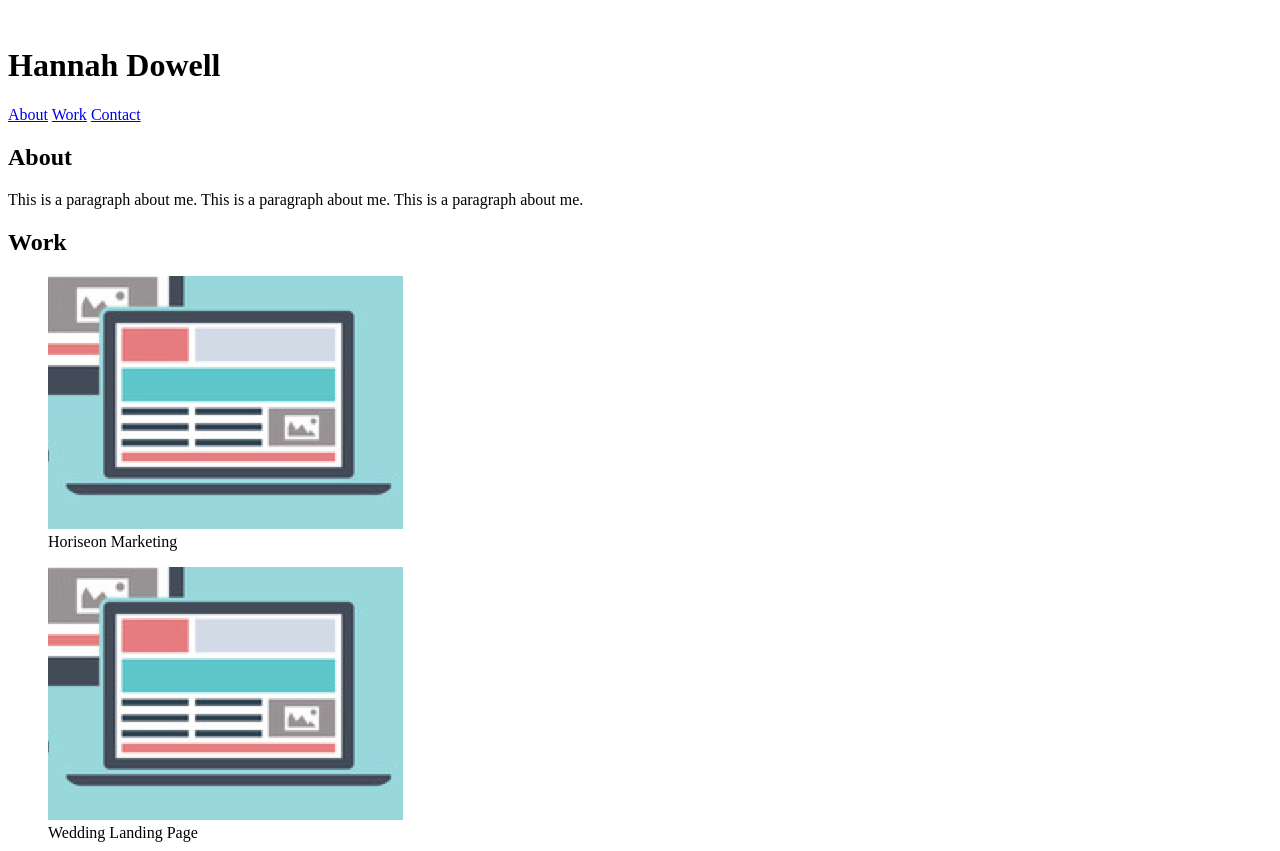
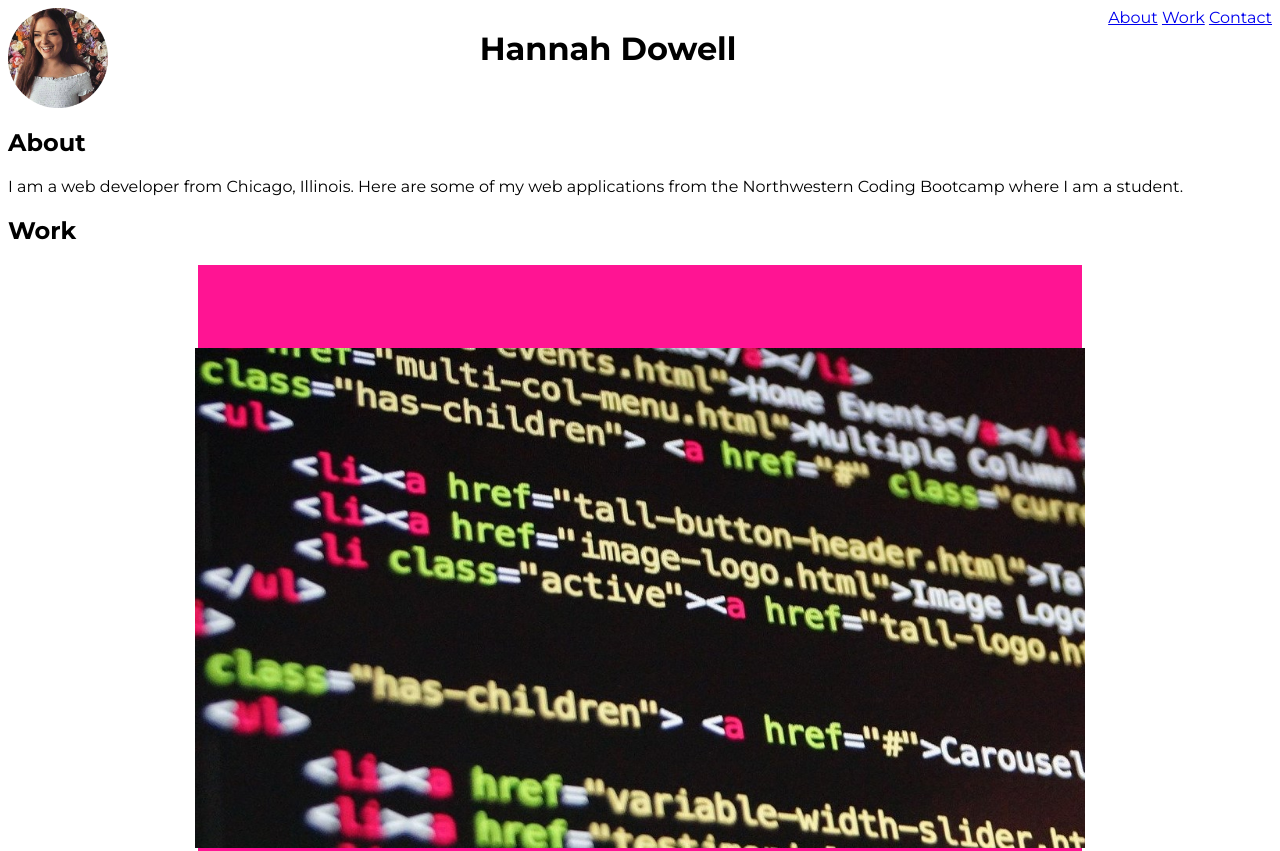
Before and after one commit to hrdowell/02-Homework, a plain HTML site: page index.html in a window 1280 px wide. Shown: the top 851 px of the page. Drawn offline with Linux system fonts and the light colour scheme.

Commit message:
CSS file started, grid styling added for work section, figures and figcaptions updated, contact links updated, googlefonts stylesheet added, headshot image added to header.

```diff
--- a/assets/style.css
+++ b/assets/style.css
@@ -0,0 +1,42 @@
+body {
+    font-family: 'Montserrat', sans-serif;
+}
+
+header {
+    display: flex;
+    justify-content: space-between;
+}
+
+section {
+    background-color: deeppink;
+    display: grid;
+    grid-template-columns: 50% 50%;
+    grid-template-rows: 50% 25% 25%;
+    width: 70%;
+    align-items: center;
+    margin: 0 auto;
+}
+
+
+#box1 {
+    grid-column: 1 / 3;
+
+}
+
+figure {
+    place-self: center;
+    margin: 50px;
+}
+
+figcaption {
+    display: flex;
+    justify-content: center;
+    border: 2px solid black;
+    background-color: chartreuse;
+    position: -10
+}
+/* MAIN STYLING */
+
+/* FIGURE STYLING */
+
+/* FOOTER STYLING */
--- a/index.html
+++ b/index.html
@@ -4,64 +4,64 @@
     <meta charset="UTF-8">
     <meta http-equiv="X-UA-Compatible" content="IE=edge">
     <meta name="viewport" content="width=device-width, initial-scale=1.0">
+    <link rel="stylesheet" href="./assets/style.css">
+    <link rel="preconnect" href="https://fonts.gstatic.com">
+    <link href="https://fonts.googleapis.com/css2?family=Montserrat:ital,wght@0,300;0,400;0,500;0,600;0,700;1,300;1,400;1,500;1,600&display=swap" rel="stylesheet">
     <title>Hannah Dowell's Portfolio</title>
 </head>
 <body>
     <header>
-      <img src="" alt="">
+        <img src="./assets/circle-cropped.png" width="100px" alt="photo of Hannah Dowell">
         <h1>Hannah Dowell</h1>
-            <section>
-                <a href="#About">About</a>
-                <a href="#Work">Work</a>
-                <a href="#Contact">Contact</a>
-            </section>
+        <nav>
+            <a href="#about">About</a>
+            <a href="#work">Work</a>
+            <a href="#contact">Contact</a>
+        </nav>
     </header>
 
     <main>
         <h2 id="about">About</h2>
-            <p>This is a paragraph about me. This is a paragraph about me. This is a paragraph about me.</p>
-
+            <p>I am a web developer from Chicago, Illinois. Here are some of my web applications from the Northwestern Coding Bootcamp where I am a student.</p>
 
         <h2 id="work">Work</h2>
             <section>
-                <figure>
+                <figure id="box1">
                     <a href="https://hrdowell.github.io/01-Homework/" target="_blank">
-                    <img src="./assets/exampleimage.png" alt="Horiseon Marketing Website">
+                    <img src="./assets/code-1076536_1920.jpg" height="500px" alt="Horiseon Marketing Website">
                     </a>
                     <figcaption>Horiseon Marketing</figcaption>
                 </figure>
-
                 <figure>
-                    <a href="https://hrdowell.github.io/01-Homework/" target="_blank">
-                    <img src="./assets/exampleimage.png" alt="Horiseon Marketing Website">
+                    <a href="https://hrdowell.github.io/Unit-01-Mini-Project-Landing-Page/" target="_blank">
+                    <img src="./assets/exampleimage.png" alt="Landing Page with RSVP Website">
                     </a>
-                    <figcaption>Wedding Landing Page</figcaption>
+                    <figcaption>RSVP Landing Page</figcaption>
                 </figure>
                 <figure>
-                    <a href="https://hrdowell.github.io/01-Homework/" target="_blank">
-                    <img src="./assets/exampleimage.png" alt="Horiseon Marketing Website">
+                    <a href="https://hrdowell.github.io/prework-about-me/" target="_blank">
+                    <img src="./assets/exampleimage.png" alt="About Me Form Website">
                     </a>
                     <figcaption>About Me</figcaption>
                 </figure>
                 <figure>
                     <a href="https://hrdowell.github.io/01-Homework/" target="_blank">
-                    <img src="./assets/exampleimage.png" alt="Horiseon Marketing Website">
+                    <img src="./assets/exampleimage.png" alt="Work 4 Website">
                     </a>
                     <figcaption>Work 4</figcaption>
                 </figure>
                 <figure>
                     <a href="https://hrdowell.github.io/01-Homework/" target="_blank">
-                    <img src="./assets/exampleimage.png" alt="Horiseon Marketing Website">
+                    <img src="./assets/exampleimage.png" alt="Work 5 Website">
                     </a>
                     <figcaption>Work 5</figcaption>
                 </figure>
-
             </section>
 
 
         <h2 id="contact">Contact</h2>
-            <p>Contact Info Links
-                <a href="mailto:hannahrdowell@gmail.com">Email</a>
+            <p>
+                <a href="mailto:hannahrdowell@gmail.com">hannahrdowell@gmail.com</a>
                 <a href="https://github.com/hrdowell">Github</a>
             </p>
     </main>
```
Also changed, not shown: assets/circle-cropped.png (added), assets/code-1076536_1920.jpg (added), assets/laptop-593673_1920.jpg (added).
